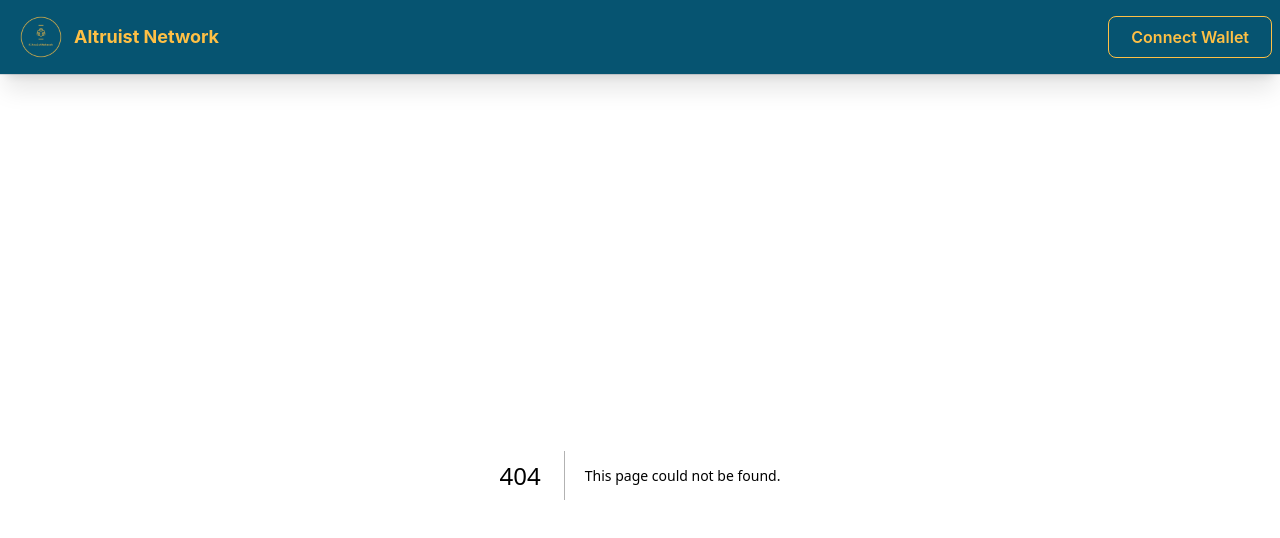
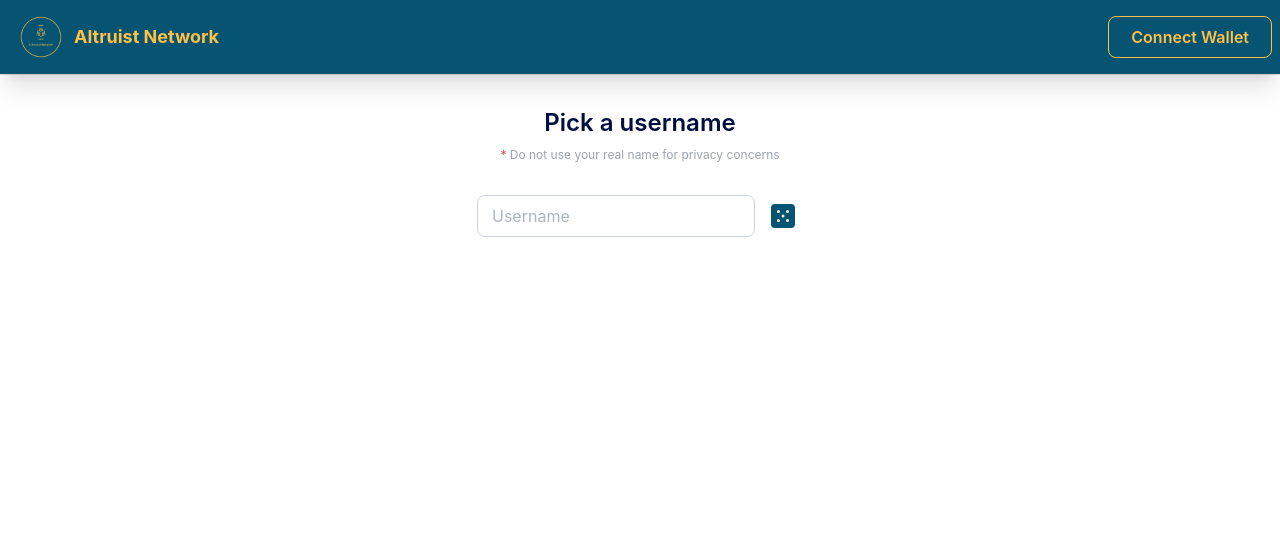
Before and after one commit to Ankesh2004/Altruist-Network, a Next.js app in the folder frontend/: page /onboarding/donor in a window 1280 px wide. Before the commit this address had no page. Shown: the top 538 px of the page. Built offline with nearby package versions, Linux system fonts and the light colour scheme.

Commit message:
feat : onboarding pages

```diff
--- /dev/null
+++ b/frontend/public/icons/Dice.jsx
@@ -0,0 +1,17 @@
+import React from "react";
+
+function Icon() {
+  return (
+    <svg
+      xmlns="http://www.w3.org/2000/svg"
+      width="32"
+      height="32"
+      fill="currentColor"
+      viewBox="0 0 256 256"
+    >
+      <path d="M192 32H64a32 32 0 00-32 32v128a32 32 0 0032 32h128a32 32 0 0032-32V64a32 32 0 00-32-32zM92 176a12 12 0 1112-12 12 12 0 01-12 12zm0-72a12 12 0 1112-12 12 12 0 01-12 12zm36 36a12 12 0 1112-12 12 12 0 01-12 12zm36 36a12 12 0 1112-12 12 12 0 01-12 12zm0-72a12 12 0 1112-12 12 12 0 01-12 12z"></path>
+    </svg>
+  );
+}
+
+export default React.memo(Icon);
--- /dev/null
+++ b/frontend/src/app/onboarding/donor/page.tsx
@@ -0,0 +1,57 @@
+"use client";
+import React, { useState } from "react";
+import Dice from "../../../../public/icons/Dice";
+import { Input, Group, HoverCard, Button, Text } from "@mantine/core";
+import { generateUsername } from "unique-username-generator";
+
+const page = () => {
+  const [username, setUsername] = useState("");
+  const generateRandomUsername = () => {
+    const randomUsername = generateUsername("", 4);
+    setUsername(randomUsername);
+  };
+  return (
+    <div className="flex flex-col gap-8 items-center p-8">
+      <div className="flex flex-col gap-2 text-center">
+        <h1 className="text-secondaryDarkColor text-2xl  font-semibold">
+          Pick a username
+        </h1>
+        <p className="text-lightGray text-xs">
+          <span className="text-red-500">*</span> Do not use your real name for
+          privacy concerns
+        </p>
+      </div>
+      <div className="flex flex-row gap-2 items-center">
+        <Input
+          size="md"
+          radius="md"
+          placeholder="Username"
+          value={username}
+          onChange={(e) => setUsername(e.target.value)}
+        />
+
+        {/* Generate a random username  */}
+        <Group justify="center" onClick={generateRandomUsername}>
+          <HoverCard width={200} shadow="md" openDelay={500}>
+            <HoverCard.Target>
+              <div className="text-secondaryColor p-1 hover:rotate-180 hover:bg-borderColor rounded-lg transition-all transform cursor-pointer">
+                <Dice />
+              </div>
+            </HoverCard.Target>
+            <HoverCard.Dropdown>
+              <Text size="sm">Generate a random username.</Text>
+            </HoverCard.Dropdown>
+          </HoverCard>
+        </Group>
+      </div>
+
+      {username !==  '' &&
+        <Button variant="filled" color="#065471" size="lg" radius="md" className="transition transform">
+            Continue as {username}
+        </Button>
+        }
+    </div>
+  );
+};
+
+export default page;
--- /dev/null
+++ b/frontend/src/app/onboarding/ngo/page.tsx
@@ -0,0 +1,66 @@
+"use client";
+import React, { useState } from "react";
+import Dice from "../../../../public/icons/Dice";
+import { Input, Group, HoverCard, Button, Text } from "@mantine/core";
+import { generateUsername } from "unique-username-generator";
+
+const page = () => {
+  const [username, setUsername] = useState("");
+  const generateRandomUsername = () => {
+    const randomUsername = generateUsername("", 4);
+    setUsername(randomUsername);
+  };
+  return (
+    <div className="flex flex-col gap-8 items-center p-8">
+      <div className="flex flex-col gap-2 text-center">
+        <h1 className="text-secondaryDarkColor text-2xl  font-semibold">
+          Fill the NGO details
+        </h1>
+        <p className="text-lightGray text-xs">
+          <span className="text-red-500"></span> Do not use your real name for
+          privacy concerns
+        </p>
+      </div>
+      <div className="flex flex-col gap-2 items-center px-4 py-3 rounded-lg shadow bg-green-400">
+        <div>
+          <h3 className="text-lg font-semibold">Name:</h3>
+          <Input
+            size="md"
+            radius="md"
+            placeholder="Username"
+            value={username}
+            onChange={(e) => setUsername(e.target.value)}
+          />
+        </div>
+        <div>
+          <h3 className="text-lg font-semibold">Description:</h3>
+          <Input
+            size="md"
+            radius="md"
+            placeholder="Username"
+            value={username}
+            onChange={(e) => setUsername(e.target.value)}
+          />
+        </div>
+        <div>
+          <h3 className="text-lg font-semibold">NGO Authenticity Documents</h3>
+          {/* Dropzone  */}
+        </div>
+      </div>
+
+      {username !== "" && (
+        <Button
+          variant="filled"
+          color="#065471"
+          size="lg"
+          radius="md"
+          className="transition transform"
+        >
+          Continue as {username}
+        </Button>
+      )}
+    </div>
+  );
+};
+
+export default page;
--- a/frontend/src/app/onboarding/page.tsx
+++ b/frontend/src/app/onboarding/page.tsx
@@ -1,22 +1,33 @@
-import React from 'react'
+'use client'
+import React, { useState } from 'react'
+import { Button } from '@mantine/core'
 import DonorHands from '../../../public/icons/DonorHands'
 import CampaignFlag from '../../../public/icons/CampaignFlag'
 
 const page = () => {
+    const [role,setRole] = useState('');
   return (
-    <div className='flex flex-col gap-6 justify-center items-center p-4 h-full'>
+    <div className='flex flex-col gap-6 justify-center items-center p-4'>
         <h1 className='text-secondaryDarkColor text-2xl font-semibold'>I want to register as...</h1>
         <div className='flex flex-wrap gap-4'>
-            <button className='flex flex-col items-center gap-1 transition-all transform hover:text-white hover:bg-secondaryColor text-secondaryColor border border-secondaryColor rounded-lg px-6 py-3'>
+            <button className={`flex flex-col items-center gap-1 transition-all transform hover:text-white hover:bg-secondaryColor ${role==='Donor' ? 'bg-secondaryColor text-white' : 'text-secondaryColor border-secondaryColor'}  border rounded-lg px-6 py-3`}
+            onClick={()=>{setRole('Donor')}}>
                 <DonorHands />
                 <p>Donor</p>
             </button>
-            <button className='flex flex-col items-center gap-1 transition-all transform hover:text-white hover:bg-secondaryColor text-secondaryColor border border-secondaryColor rounded-lg px-6 py-3'>
+            <button className={`flex flex-col items-center gap-1 transition-all transform hover:text-white hover:bg-secondaryColor ${role==='NGO' ? 'bg-secondaryColor text-white' : 'text-secondaryColor border-secondaryColor'} border rounded-lg px-6 py-3`}
+            onClick={()=>setRole('NGO')}>
                 <CampaignFlag />
                 <p>NGO</p>
             </button>
+        </div>
 
-        </div>
+        {role !==  '' &&
+        <Button variant="filled" color="#065471" size="lg" radius="md">
+            Continue as {role}
+        </Button>
+        }
+
     </div>
   )
 }
--- a/frontend/tailwind.config.ts
+++ b/frontend/tailwind.config.ts
@@ -19,6 +19,7 @@ const config: Config = {
         "secondaryColor": "#065471",
         "secondaryDarkColor": "#000e40",
         "borderColor": "#e2e8f0",
+        "lightGray": "#9CA3AF"
       },
     },
   },
--- /dev/null
+++ b/package.json
@@ -0,0 +1,6 @@
+{
+  "dependencies": {
+    "react-dropzone": "^14.2.3",
+    "unique-username-generator": "^1.3.0"
+  }
+}
```
Also changed, not shown: 1 other file (tests, documents, lock files or other folders).
